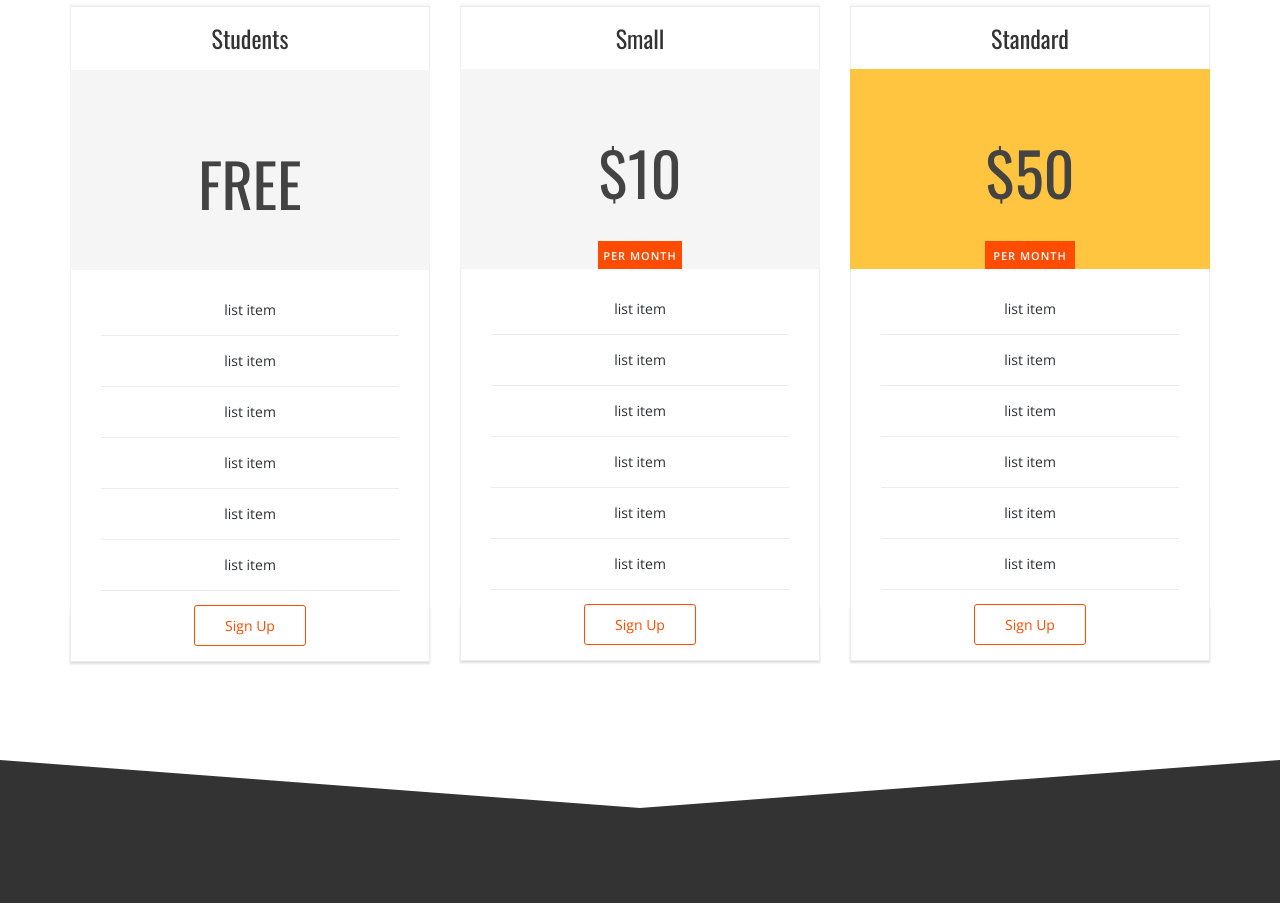
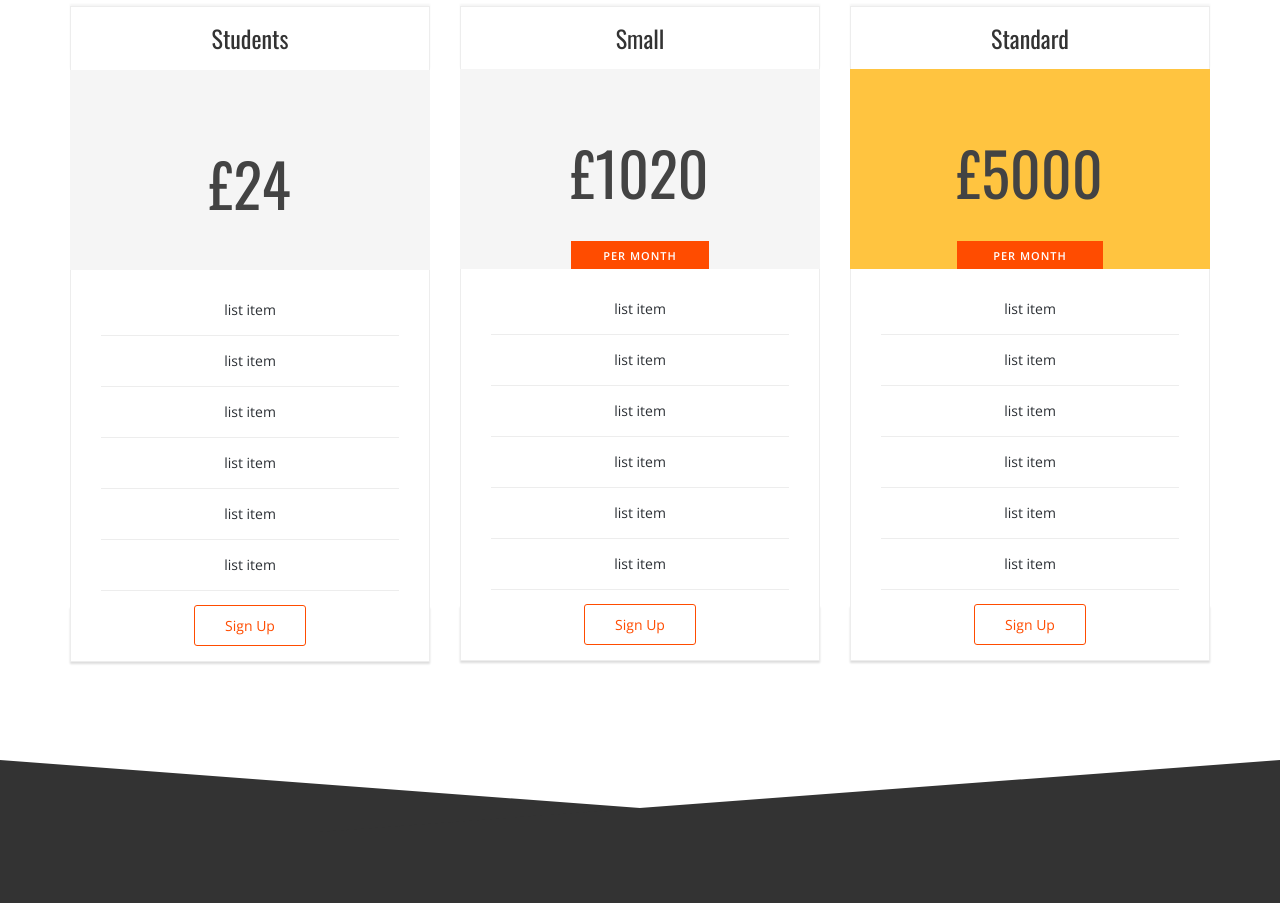
Before and after one commit to outoforg/Preject1, a plain HTML site: page index.html in a window 1280 px wide. Shown: the part 3680-4583 px from the top of the page. Drawn offline with nearby package versions, Linux system fonts and the light colour scheme.

Commit message:
Update index.html

```diff
--- a/index.html
+++ b/index.html
@@ -310,7 +310,7 @@
 			        <div class="value-box">
 				        <div class="value-box-content">
 					        <span class="value">
-						        <i></i><span class="number">FREE</span>
+						        <i></i><span class="number">£24</span>
 					        </span>
 					        <span class="month invisible"></span>
 				        </div>
@@ -339,7 +339,7 @@
 			        <div class="value-box">
 				        <div class="value-box-content">
 					        <span class="value">
-						        <i></i><span class="number"> $10 </span>
+						        <i></i><span class="number"> £1020 </span>
 					        </span>
 					        <span class="month">per month</span>
 				        </div>
@@ -368,7 +368,7 @@
 			        <div class="value-box">
 				        <div class="value-box-content">
 					        <span class="value">
-						       <span class="number">$50</span>
+						       <span class="number">£5000</span>
 					        </span>
 					        <span class="month">per month</span>
 				        </div>
```
